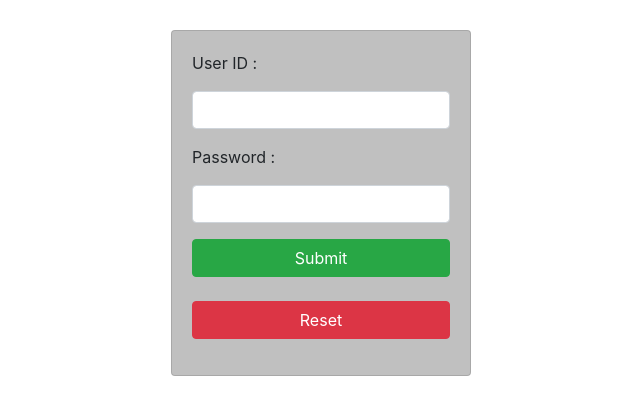
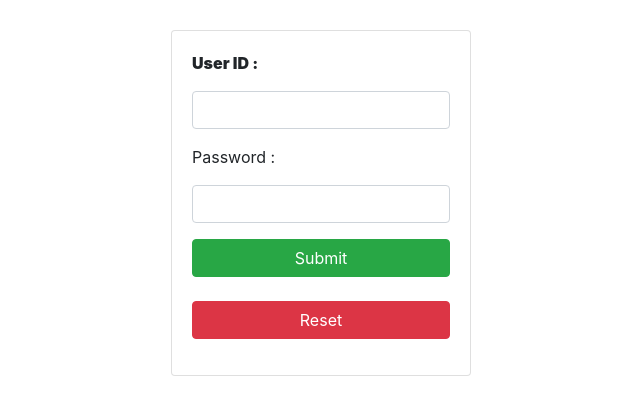
Before and after one commit to soujatyabhat/Anonymous-Chat-App, a PHP site: page /dashboard/login.php in a window 1280 px wide. Shown: the part 56-476 px from the top of the page, without its empty margins (319-959 px from the left). Run offline with PHP 8.4, Linux system fonts and the light colour scheme.

Commit message:
my_fisrt_commit

```diff
--- a/dashboard.php
+++ b/dashboard.php
@@ -30,7 +30,7 @@
     if(isset($_REQUEST['share']))
     {
         $id = $_SESSION['id'];
-        $url = "http://localhost/dashboard/php_tutorial/My%20Projects/Silent%20Message/message.php?id=$id";
+        $url = "http://127.0.0.1/dashboard/Anonymous-Chat-App/message.php?id=$id";
         echo "<script> alert('Copy link : $url') </script>";
     }
     ?>
--- a/login.php
+++ b/login.php
@@ -17,6 +17,8 @@
     <script src="https://maxcdn.bootstrapcdn.com/bootstrap/4.5.2/js/bootstrap.min.js"></script>
 
     <script src="https://code.jquery.com/jquery-3.5.1.js" integrity="sha256-QWo7LDvxbWT2tbbQ97B53yJnYU3WhH/C8ycbRAkjPDc=" crossorigin="anonymous"></script>
+
+     <link rel="stylesheet" href="style/style.css">
 </head>
 <body>
 <nav class="navbar navbar-expand-lg navbar-dark bg-dark">
@@ -34,12 +36,12 @@
 </nav>
 <main role = "main" class = "container-fluid">
 <center>
-    <div class = "card" style = "width:300px;margin-top:30px;background-color:silver;">
+    <div class = "card" style = "width:300px;margin-top:30px;background-color:white;">
         <div class = "card-body">
             <div class = "form-group">
                 <form action = "includes/LoginData.php" method = "POST" enctype="multipart/form-data" >
                     <div class = "form-group">
-                    <p class = "text-left"> User ID : </p>
+                    <p class = "text-left user"> User ID : </p>
                              <input type = "text" name = "name" id = "name" class = "form-control" required>
                     </div>
                     <div class = "form-group">
--- a/style/style.css
+++ b/style/style.css
@@ -24,3 +24,6 @@ body
     background-color:coral;
     color:red;
 }
+.user{
+    font-weight: 900;
+}
```
